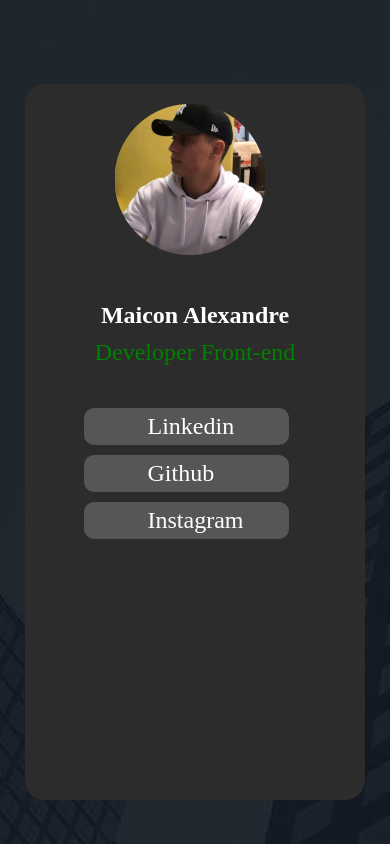
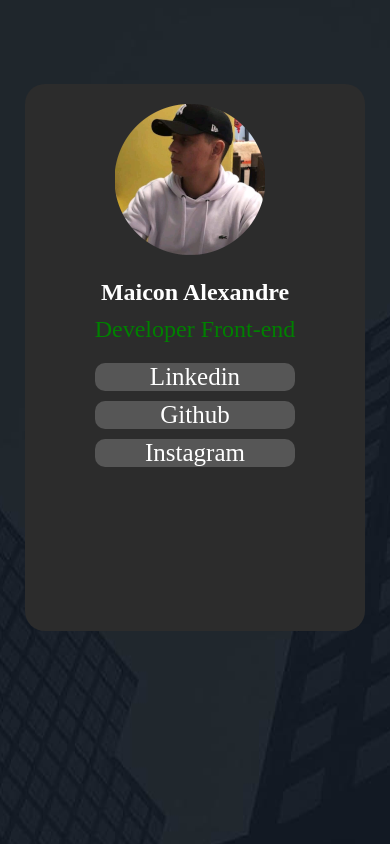
Before and after one commit to MaiconAlexandre/links-pessoais2.0, a plain HTML site: page index.html in a window 390 px wide. Drawn offline with Linux system fonts and the light colour scheme.

Commit message:
Correção de tamanhos responsivos

```diff
--- a/estilos/retrato.css
+++ b/estilos/retrato.css
@@ -11,8 +11,7 @@ main {
     padding: 20px;
 
     width: 300px;
-    height: 80vh;
-
+    height: 60vh;
 
     border-radius: 20px;
 }
@@ -23,7 +22,7 @@ img {
 }
 
 h1 {
-    margin-top: 5vh;
+    margin-top: 20px;
     text-align: center;
     color: white;
 }
@@ -35,23 +34,18 @@ section p {
     color: green;
 }
 
+section ul {
+    margin: auto;
+    margin-top: 20px;
+    width: 200px;
+}
+
 
 section ul li {
-    position: relative;
-    top: 5vh;
-    left: 10vw;
-
-    width: 50vw;
-
-    font-size: 1.5em;
-
+    text-align: center;
+    font-size: 25px;
     margin: 0px 0px 10px 0px;
     background-color: rgb(86, 86, 86);
     border-radius: 10px;
-    padding: 5px;
+
 }
-
-section ul li a {
-    position: relative;
-    left: 15vw;
-}
```
